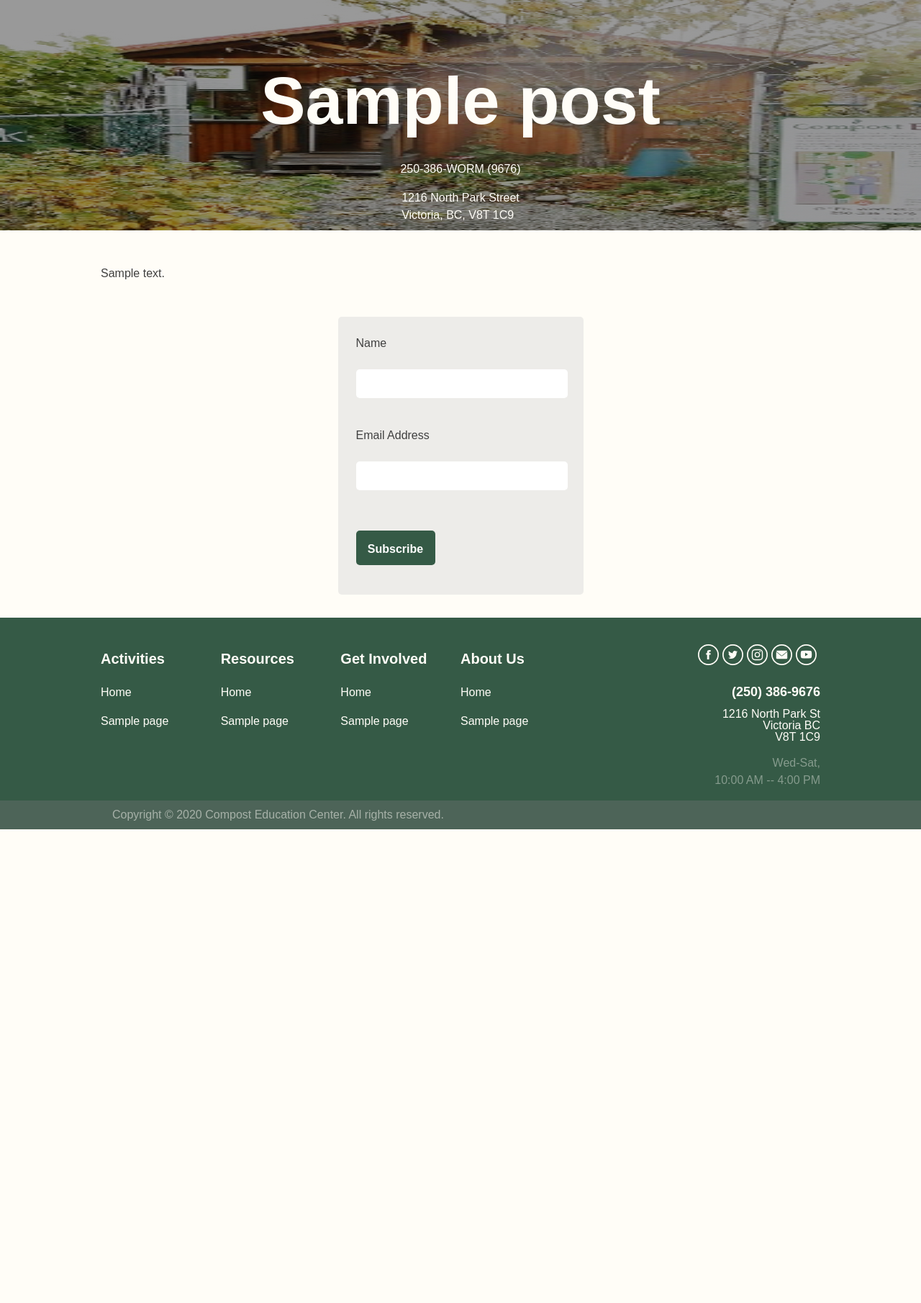
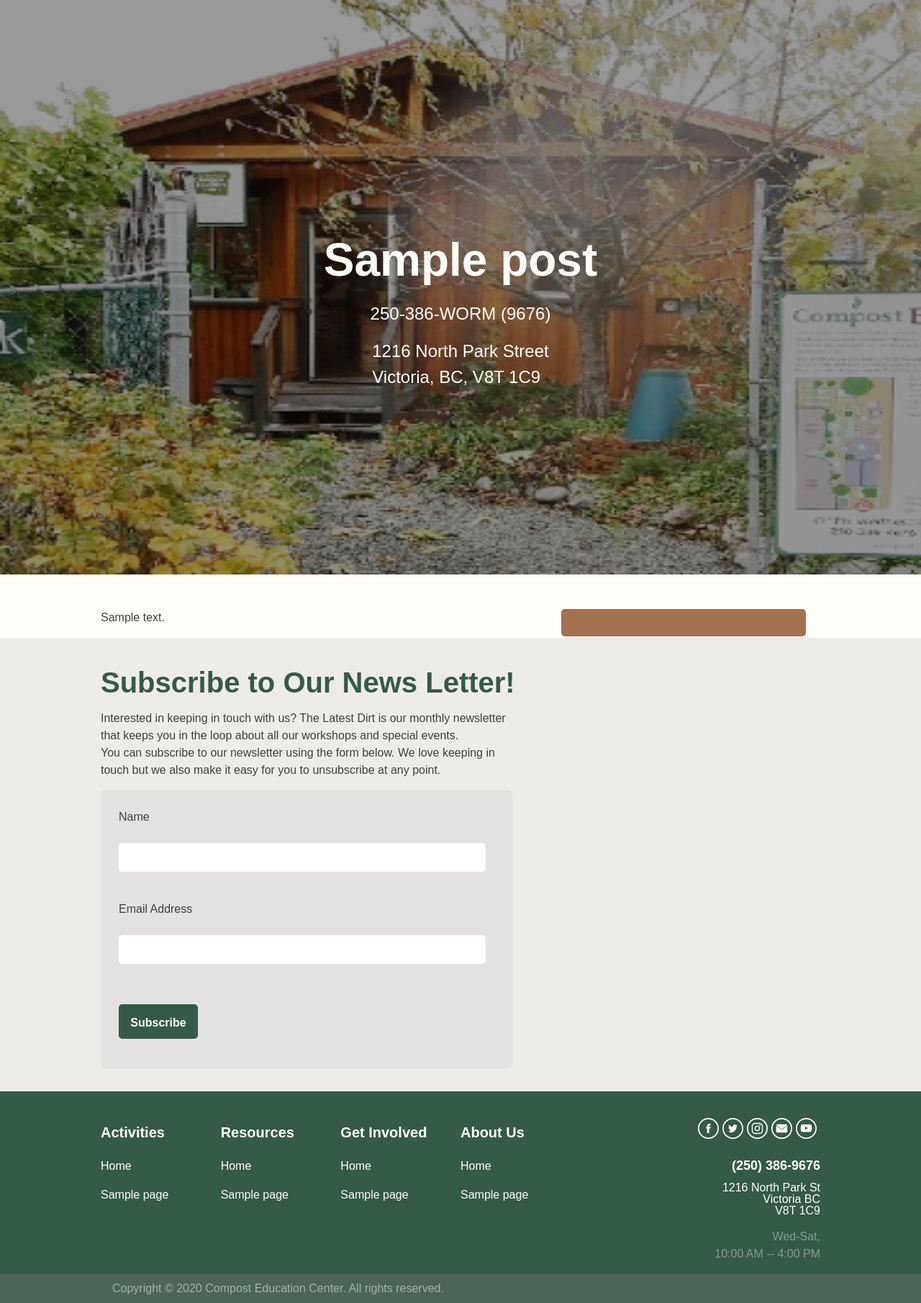
Before and after one commit to redacademy/compostedu-WS2-2019, a WordPress theme: template themes/compostedu/page-contact-us.php in a window 1280 px wide. Shown: the part 132-1942 px from the top of the page at 72% size. Before the commit the page ends 1284 px from the top, so only its background shows below. Run offline with PHP 8.4 and a stand-in for WordPress, Linux system fonts and the light colour scheme; the site name, menu and one post (Sample post) are stand-ins, and other content is empty; style sheets or scripts are compiled from the project's sources; some libraries are stand-ins or nearby versions; some web fonts are replaced.

Commit message:
#84 style entire page with modification to work on desktop

```diff
--- a/themes/compostedu/page-contact-us.php
+++ b/themes/compostedu/page-contact-us.php
@@ -9,13 +9,27 @@
 
 	<div id="primary" class="content-area">
 		<main id="main" class="contact-us-site-main" role="main">
-
-
 			<?php while ( have_posts() ) : the_post(); ?>
 
 			<?php get_template_part( 'template-parts/content', 'contact-us' ); ?>
 
 			<?php endwhile; // End of the loop. ?>
+</div>
+
+			<div class="mocha-content contact-us-panel">
+				<?php
+							$contactUsText='If you have questions about our school programs or would like to book a program, call Kayla at 230-386-9676 or email using the form below.';
+							set_query_var( 'contactUsText', $contactUsText );
+							get_template_part( 'template-parts/contact-us' );
+							?>
+			</div>
+
+</div>
+<div class='background-grey-color'>
+			<section class='subcription-main-container' >
+				<h2>Subscribe to Our News Letter!</h2>
+				<p>Interested in keeping in touch with us?  The Latest Dirt is our monthly newsletter that keeps you in the loop about all our workshops and special events.<br>
+				You can subscribe to our newsletter using the form below. We love keeping in touch but we also make it easy for you to unsubscribe at any point.</p>
 
 				<div class='subscribe-container'>
 					<form class='newsletter-subscription-form'>
@@ -26,10 +40,11 @@
 					<button class='subscribe-btn'>Subscribe</button>
 					</form>
 				</div>
+			</section>
+
 
 
 		</main><!-- #main -->
 	</div><!-- #primary -->
-
-
+</div>
 <?php get_footer(); ?>
--- a/themes/compostedu/sass/_page-templates.scss
+++ b/themes/compostedu/sass/_page-templates.scss
@@ -1534,17 +1534,46 @@
     width: 100%;
     height: 320px;
 
+    // @include tablet {
+    //     height: 798px;
+
+    // }
+
+    @include desktop {
+        height: 798px;
+
+    }
+
     .entry-title {
         color: $color__background-body;
         font-weight: 600;
         line-height: 0.43;
         font-size: 7.3vw;
         padding-top: 65px;
+        // @include tablet {
+        //     font-size: 64px;
+
+        // }
+
+        @include desktop {
+            font-size: 64px;
+
+        }
 
     }
 
     p {
         color: #fffdf7;
+        // @include tablet {
+        //     font-size: 24px;
+
+        // }
+
+        @include desktop {
+            font-size: 24px;
+
+        }
+
     }
 
 }
@@ -1552,13 +1581,48 @@
 // Main Content
 
 .contact-us-site-main {
+
+
+    // .contact-us-grid {
+        // @include tablet {
+        //     display: grid;
+        //     grid-template-columns: 64% 34%;
+
+        // }
+
+    //     @include desktop {
+    //         display: grid;
+    //         grid-template-columns: 64% 34%;
+
+    //     }
+
+    // }
 
     h2 {
         color: #355a46;
         margin-bottom: 8px;
+        // @include tablet {
+        //     font-size: 40px;
+
+        // }
+
+        @include desktop {
+            font-size: 40px;
+
+        }
     }
 
     .entry-content {
+
+
+        @include desktop {
+            display: grid;
+            grid-template-columns: 64% 34%;
+
+        }
+
+
+
         .about-text {
             color: #464646;
             background-color: rgba(211, 211, 211,0.4);
@@ -1566,6 +1630,12 @@
             margin-bottom: 24px;
             border-radius: 5px;
 
+            @include desktop {
+                width: 95%;
+
+            }
+
+
         }
 
         //Google Maps
@@ -1573,65 +1643,87 @@
             border-radius: 5px;
             height: 220px;
             margin-bottom: 24px;
-        }
-    }
-
-    //Contact Form
-    .wpcf7-form {
-        display: flex;
-        flex-direction: column;
-        align-items: center;
-    }
-    //Contact Form inside content
-    .wp-block-group__inner-container {
-        background-color: #a3714e;
-        padding: 15px;
-        border-radius: 5px;
-        margin-bottom: 32px;
-
-        .contact-form-title {
+            // @include tablet {
+            //     height: 488px;
+
+
+            // }
+
+            @include desktop {
+                height: 488px;
+
+
+            }
+        }
+
+        .newsletter-tablet-desktop {
+
+            @include desktop {
+                width: 572px;
+            }
+
+        }
+    }
+
+    .mocha-content.contact-us-panel {
+
+        h2 {
+            font-size: 16px;
             color: white;
-            margin-bottom: 24px;
+            @include desktop {
+                font-size: 21px;
+            }
+        }
+        @include desktop {
+            height:95%;
+        }
+    }
+
+
+
+}
+
+//Hardcoded  Newsletter Subscription box
+
+
+//grey ish color on whole newsletter background
+.background-grey-color {
+    background-color: rgba(211, 211, 211, 0.4);
+    padding: 32px 0px;
+}
+
+//New section added for text on top of newsletter
+.subcription-main-container {
+    @include desktop {
+        @include default-padding-desktop;
+    }
+    @include default-padding;
+
+
+    h2 {
+        color: $pine;
+        font-size: 20px;
+        @include desktop {
+            font-size: 40px;
+        }
     }
 
     p {
-            display: flex;
-            justify-content: start;
-            color: white;
-        }
-
-        input {
-            width: 294px;
-            height: 40px;
-            border-radius: 5px;
-            border: 0;
-        }
-
-        textarea {
-            width: 294px ;
-            height: 276px;
-            border-radius: 5px;
-            border: 0;
-        }
-
-        //Submit Button
-        .wpcf7-submit  {
-            background-color: #fffcf5;
-            width: 98px;
-            font-weight: 700;
-            color: #794d2f;
-        }
-    }
-
-
-
-}
-
-//Hardcoded  Newsletter Subscription box
+        @include desktop {
+            width: 572px;
+        }
+    }
+
+
     .subscribe-container {
         display: flex;
         justify-content: center;
-    margin-bottom: 32px;
+
+
+        @include desktop {
+            justify-content: flex-start;
+
+        }
 
         .newsletter-subscription-form {
             background-color: rgba(211, 211, 211, 0.4);
@@ -1640,6 +1732,15 @@
             display: flex;
             border-radius: 5px;
             flex-direction: column;
+            // @include tablet {
+            //     width: 572px;
+
+            // }
+
+            @include desktop {
+                width: 572px;
+
+            }
 
         }
 
@@ -1649,6 +1750,15 @@
         border: 0;
             border-radius: 5px;
         margin-bottom: 16px;
+        //    @include tablet {
+        //     width: 510px;
+
+        // }
+
+        @include desktop {
+            width: 510px;
+
+        }
 
         }
 
@@ -1658,6 +1768,7 @@
             color: white;
             width: 110px;
             background-color: #355a46;
+        }
     }
 }
 
--- a/themes/compostedu/template-parts/content-contact-us.php
+++ b/themes/compostedu/template-parts/content-contact-us.php
@@ -14,7 +14,7 @@
             <p>1216 North Park Street<br>Victoria, BC, V8T 1C9</p>
 	</header><!-- .entry-header -->
 
-	<div class="entry-content">
+</article><!-- #post-## -->
+<div class="entry-content">
+	<div class ='test'>
 		<?php the_content(); ?>
-	</div><!-- .entry-content -->
-</article><!-- #post-## -->
```
Lines whose indentation alone changed are shown as unchanged.
